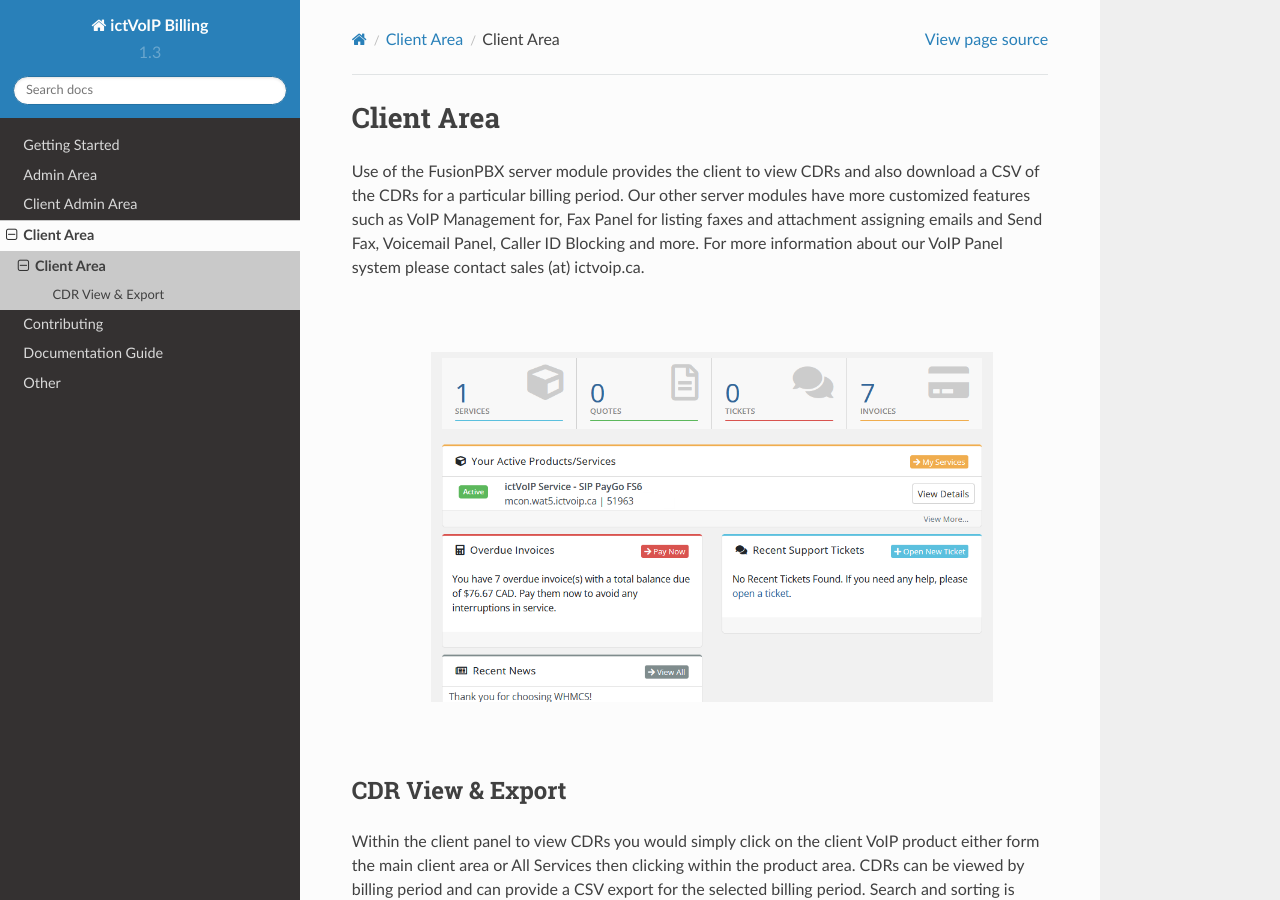
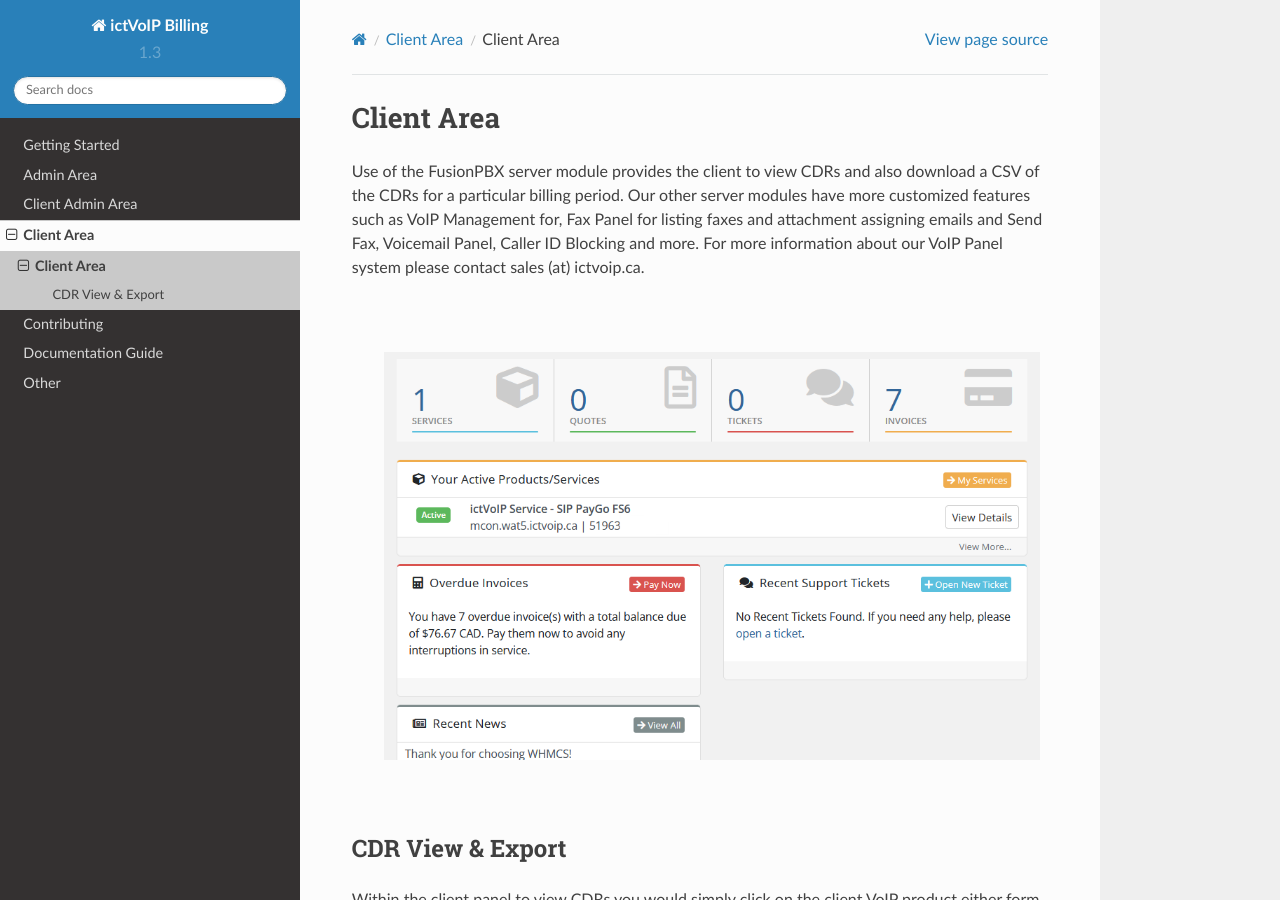
Before and after one commit to ictvoip/ictvoip-docs, a Sphinx documentation site: the page built from docs/source/clientarea/clientarea.rst, in a window 1280 px wide and 900 px high. Built offline with Sphinx 7.4.7 and the Read the Docs theme 2.0.0, drawn with Linux system fonts in a browser that asks for light colours; pages that are not in the unit, such as notebooks, are missing from menus.

Commit message:
Update clientarea.rst

```diff
--- a/docs/source/clientarea/clientarea.rst
+++ b/docs/source/clientarea/clientarea.rst
@@ -7,7 +7,7 @@ Use of the FusionPBX server module provides the client to view CDRs and also dow
 |
 
  .. image:: ../_static/images/clientarea/client_area.png
-        :scale: 60%
+        :scale: 70%
         :align: center
         :alt: Adding a new Provider or PBX
 
@@ -22,7 +22,7 @@ Within the client panel to view CDRs you would simply click on the client VoIP p
 |
 
  .. image:: ../_static/images/clientarea/client_area_cdr.png
-        :scale: 60%
+        :scale: 70%
         :align: center
         :alt: Adding a new Provider or PBX
 
```
